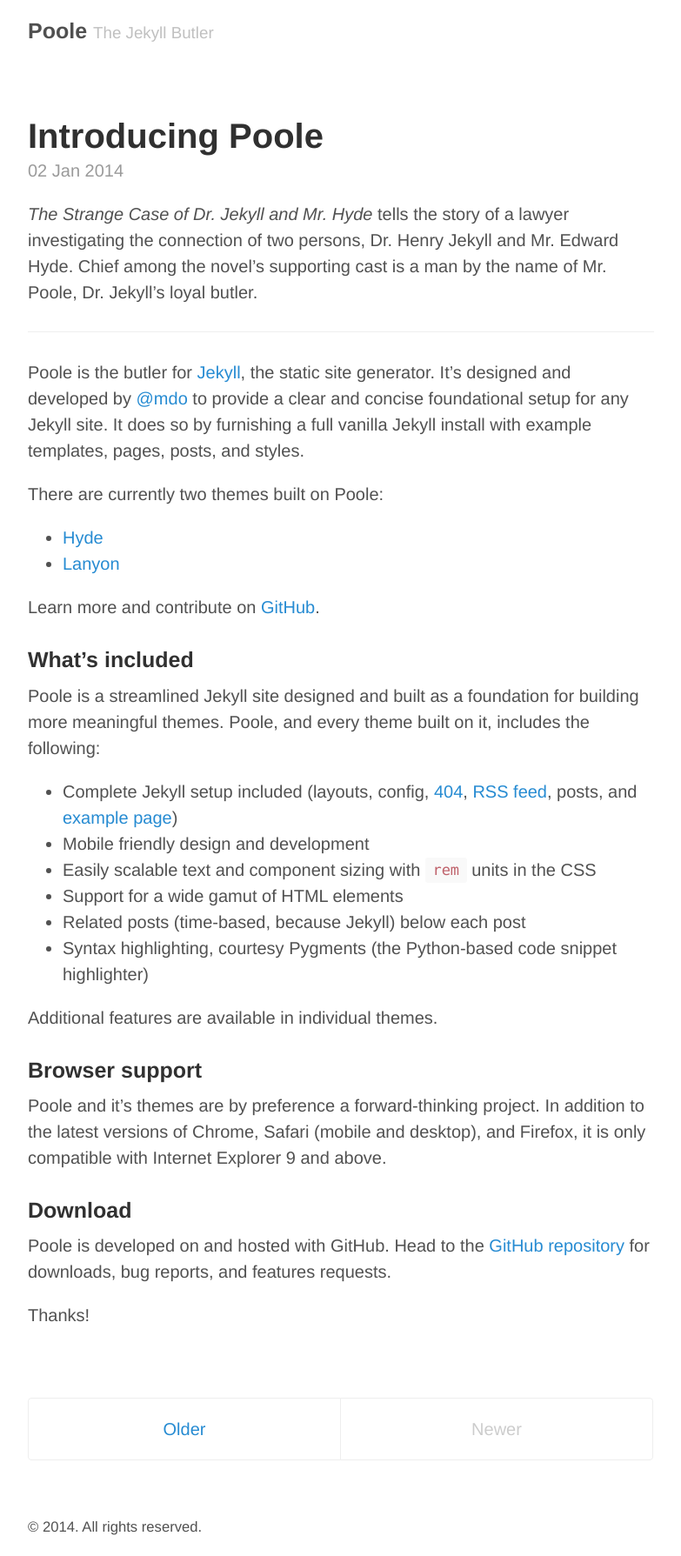
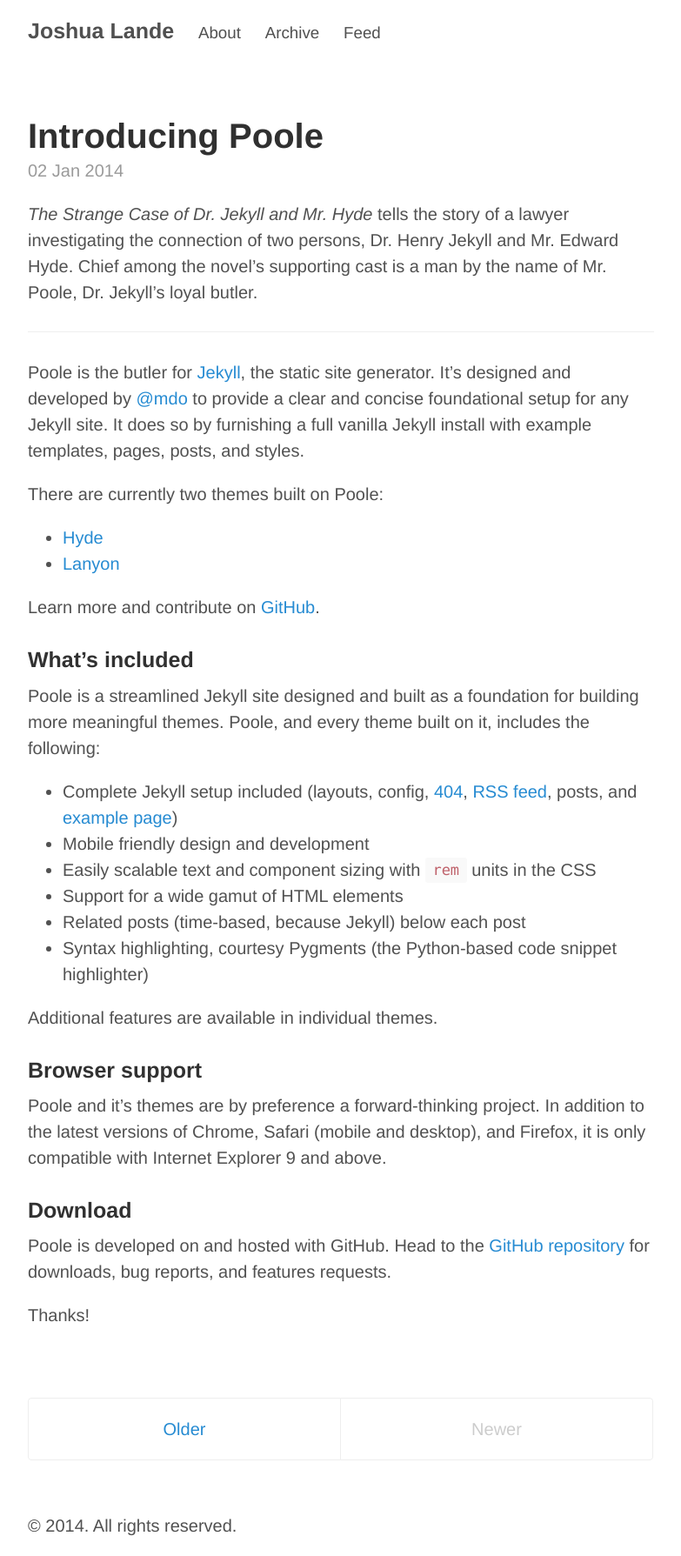
Before and after one commit to uduwage/uduwage.github.io, a Jekyll site: the page built from index.html, in a window 1280 px wide. Shown: the whole page at 87% size, without its empty margins (248-1031 px from the left). Built offline with Jekyll 4.4.1, drawn with Linux system fonts in a browser that asks for light colours; Markdown is read by kramdown in place of the engine named in the settings; the list of posts is cut into pages by our own code.

Commit message:
latest changes

```diff
--- a/_config.yml
+++ b/_config.yml
@@ -1,19 +1,27 @@
+# Dependencies
+markdown:         redcarpet
+pygments:         true
+
 # Permalinks
 permalink:        pretty
-relative_permalinks: true
 
 # Setup
-title:            Poole
-tagline:          The Jekyll Butler
-url:              http://getpoole.com
+title:            Joshua Lande
+tagline:          'The personal website of Anuradha Uduwage'
+description:      'The personal website of Anuradha Uduwage'
+url:              www.cs.umn.edu/~uduwage
+
+author:
+  name:           'Anuradha Uduwage'
+  url:            https://twitter.com/colombounplug
+
 paginate:         1
-baseurl:          /
-author:
-  name:           Mark Otto
-  url:            https://twitter.com/mdo
-  email:          markdotto@gmail.com
 
 # Custom vars
 version:          1.0.0
+
 github:
-  repo:           https://github.com/poole/poole
+  repo:           github.com/uduwage/uduwage.github.io
+
+# This is the list of pages to incldue in the header of the website.
+pages_list:       {'About':'/about','Archive':'/archive','Feed':'/atom.xml'}
--- /dev/null
+++ b/_includes/comments.html
@@ -0,0 +1,16 @@
+{% if page.comments %}
+  <!-- Add Disqus comments. -->
+  <div id="disqus_thread"></div>
+  <script type="text/javascript">
+      /* * * CONFIGURATION VARIABLES: EDIT BEFORE PASTING INTO YOUR WEBPAGE * * */
+      var disqus_shortname = 'joshualande'; // required: replace example with your forum shortname
+      /* * * DON'T EDIT BELOW THIS LINE * * */
+      (function() {
+          var dsq = document.createElement('script'); dsq.type = 'text/javascript'; dsq.async = true;
+          dsq.src = '//' + disqus_shortname + '.disqus.com/embed.js';
+          (document.getElementsByTagName('head')[0] || document.getElementsByTagName('body')[0]).appendChild(dsq);
+      })();
+  </script>
+  <noscript>Please enable JavaScript to view the <a href="http://disqus.com/?ref_noscript">comments powered by Disqus.</a></noscript>
+  <a href="http://disqus.com" class="dsq-brlink">comments powered by <span class="logo-disqus">Disqus</span></a>
+{% endif %}
--- a/_layouts/default.html
+++ b/_layouts/default.html
@@ -1,27 +1,32 @@
 <!DOCTYPE html>
-<html lang="en">
+<html xmlns="http://www.w3.org/1999/xhtml" xml:lang="en" lang="en-us">
 
   {% include head.html %}
+  {% include google_analytics.html %}
 
   <body>
 
     <div class="container content">
-      <header class="masthead">
+      <div class="masthead">
         <h3 class="masthead-title">
-          <a href="{{ site.baseurl }}" title="Home">{{ site.title }}</a>
-          <small>{{ site.tagline }}</small>
+          <a href="/" title="Home">{{ site.title }}</a>
+
+          {% for page in site.pages_list %}
+              &nbsp;&nbsp;&nbsp;<small><a href="{{ page[1]  }}">{{ page[0] }}</a></small>
+          {% endfor %}
+
         </h3>
-      </header>
+      </div>
 
-      <main>
-        {{ content }}
-      </main>
+      {{ content }}
 
-      <footer class="footer">
-        <small>
-          &copy; <time datetime="{{ site.time | date_to_xmlschema }}">{{ site.time | date: '%Y' }}</time>. All rights reserved.
-        </small>
-      </footer>
+      {% include comments.html %}
+
+      <div class="footer">
+        <p>
+          &copy; {{ site.time | date: '%Y' }}. All rights reserved.
+        </p>
+      </div>
     </div>
 
   </body>
```
Also changed, not shown: _includes/google_analytics.html (added, +10 -0 lines), archive.md (added).
